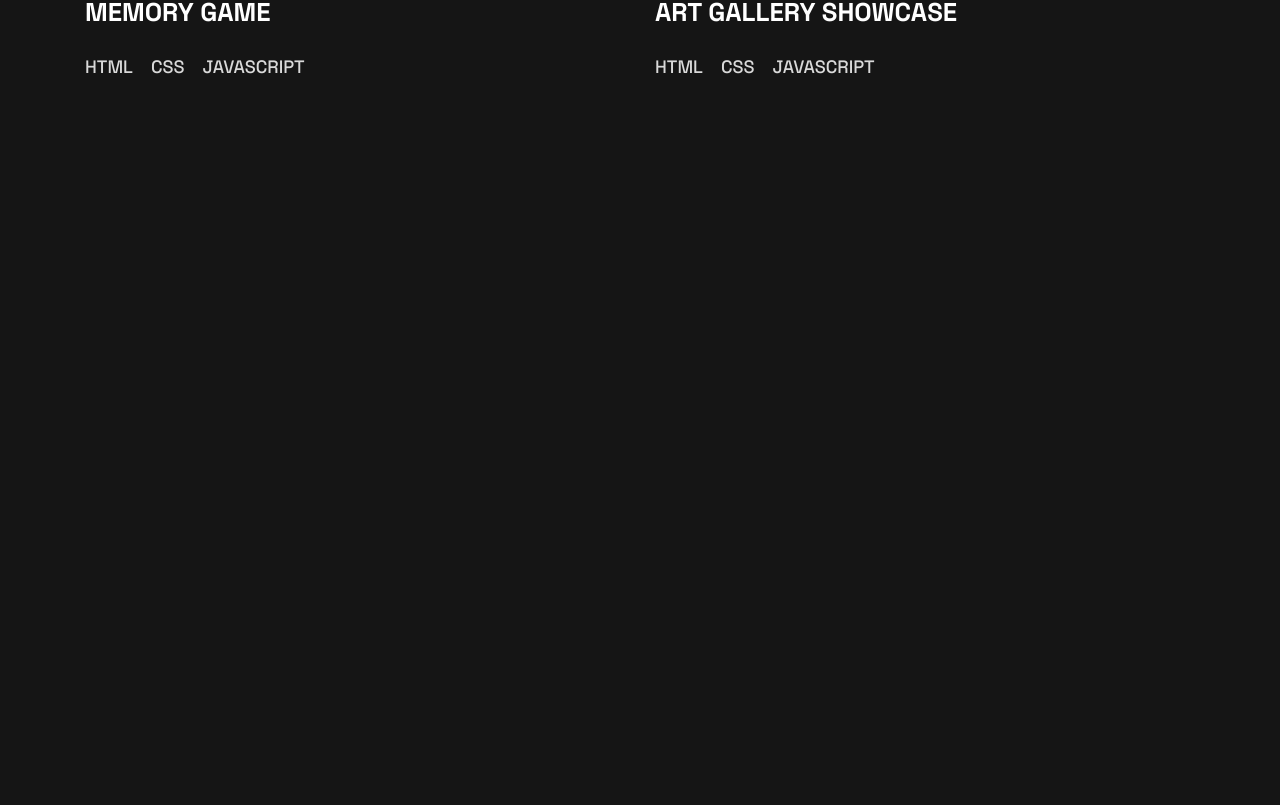
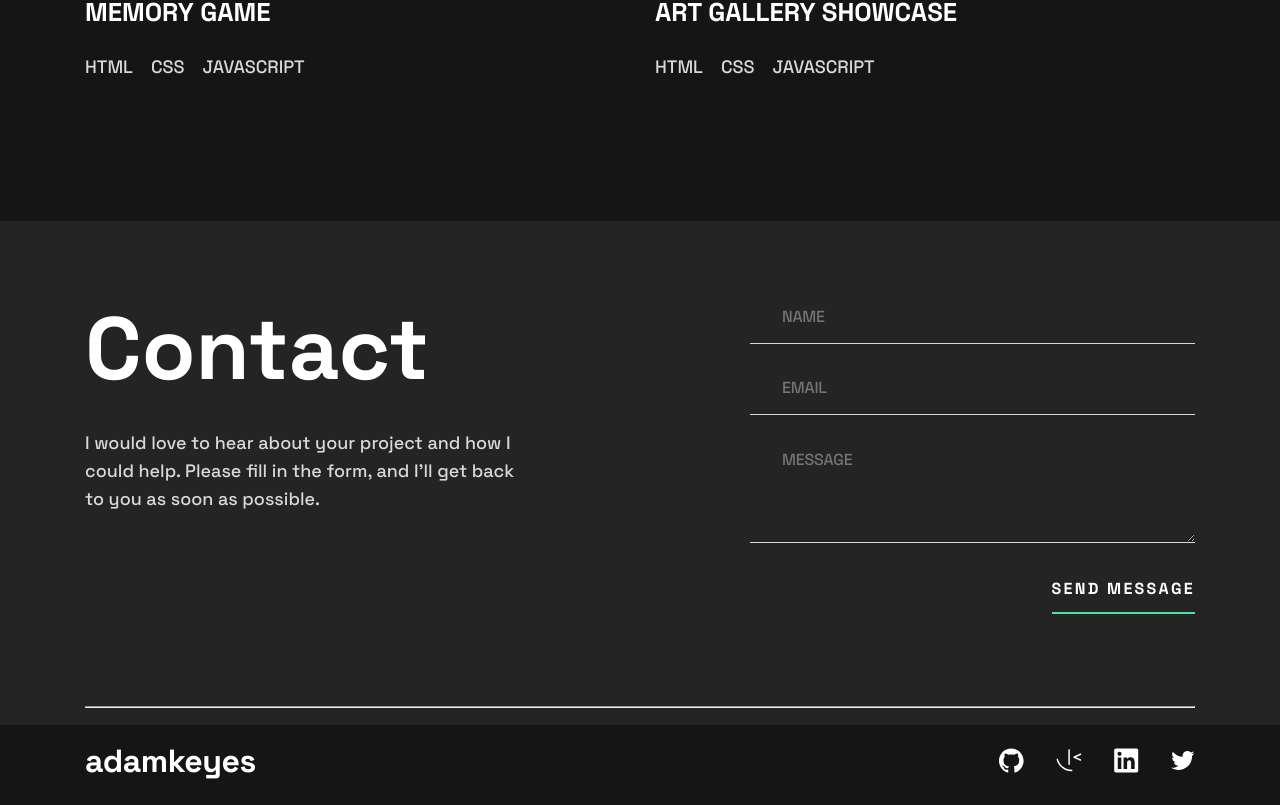
Before and after one commit to dominicva/dev-pfolio, a React (Create React App) app: page / in a window 1280 px wide. Shown: the part 3050-3855 px from the top of the page. Before the commit the page ends 3271 px from the top, so only its background shows below. Built offline with nearby package versions, Linux system fonts and the light colour scheme.

Commit message:
feat: footer desktop view

```diff
--- a/src/App.css
+++ b/src/App.css
@@ -130,8 +130,6 @@ ul.icons {
 }
 
 .projects h2 {
-  font-size: var(--xl);
-  line-height: var(--xl);
   margin-top: 0;
   margin-bottom: 80px;
 }
@@ -160,7 +158,82 @@ ul.icons {
   font-size: 18px;
   line-height: 28px;
   color: var(--white-dimmed);
-  /* flex-direction: column; */
+}
+
+#footer-bg {
+  z-index: -1;
+  height: 63%;
+  position: absolute;
+  left: 0;
+  width: 100vw;
+  background-color: var(--primary-darker);
+}
+
+footer {
+  display: grid;
+  grid-template-columns: 1fr 1fr;
+  column-gap: 220px;
+  padding-top: 84px;
+}
+
+footer h2 {
+  margin-top: 0;
+  margin-bottom: 36px;
+}
+
+footer p {
+  font-size: 18px;
+  line-height: 28px;
+  color: var(--white-dimmed);
+}
+
+footer form {
+  display: flex;
+  flex-direction: column;
+  gap: 32px;
+}
+
+footer input,
+textarea {
+  border: none;
+  background-color: transparent;
+  border-bottom: 1px solid var(--white-dimmed);
+  padding-bottom: 16px;
+  padding-left: 32px;
+  font-family: 'Space Grotesk', sans-serif;
+  font-size: 16px;
+  letter-spacing: -0.22px;
+}
+
+footer textarea {
+  height: 96px;
+}
+
+footer hr {
+  grid-column: span 2;
+  margin-top: 92px;
+  width: 100%;
+}
+
+footer button {
+  border: none;
+  width: fit-content;
+  align-self: flex-end;
+  background-color: transparent;
+  color: var(--white-bright);
+  font-family: 'Space Grotesk', sans-serif;
+  font-size: 16px;
+  line-height: 26px;
+  font-weight: 700;
+  letter-spacing: 2.3px;
+  padding-left: 0;
+  padding-right: 0;
+  padding-bottom: 10px;
+  border-bottom: 2px solid var(--accent-green);
+}
+
+.bottom-header {
+  grid-column: span 2;
 }
 
 @media (max-width: 1110px) {
--- a/src/App.jsx
+++ b/src/App.jsx
@@ -2,6 +2,7 @@ import Header from './components/Header';
 import Hero from './components/Hero';
 import Skills from './components/Skills';
 import Projects from './components/Projects';
+import Footer from './components/Footer';
 import './App.css';
 
 function App() {
@@ -11,6 +12,7 @@ function App() {
       <Hero />
       <Skills />
       <Projects />
+      <Footer />
     </div>
   );
 }
--- /dev/null
+++ b/src/components/Footer.jsx
@@ -0,0 +1,32 @@
+import Header from './Header';
+
+function Footer() {
+  return (
+    <>
+      <div id="footer-bg" />
+      <footer>
+        <div>
+          <h2>Contact</h2>
+          <p>
+            I would love to hear about your project and how I could help. Please
+            fill in the form, and I’ll get back to you as soon as possible.
+          </p>
+        </div>
+        <div>
+          <form>
+            <input type="text" placeholder="NAME" />
+            <input type="text" placeholder="EMAIL" />
+            <textarea type="textarea" placeholder="MESSAGE" />
+            <button type="submit">SEND MESSAGE</button>
+          </form>
+        </div>
+        <hr />
+        <div className="bottom-header">
+          <Header />
+        </div>
+      </footer>
+    </>
+  );
+}
+
+export default Footer;
--- a/src/index.css
+++ b/src/index.css
@@ -35,6 +35,11 @@ li {
   margin: 0;
 }
 
+h2 {
+  font-size: var(--xl);
+  line-height: var(--xl);
+}
+
 ul,
 li {
   list-style-type: none;
```
